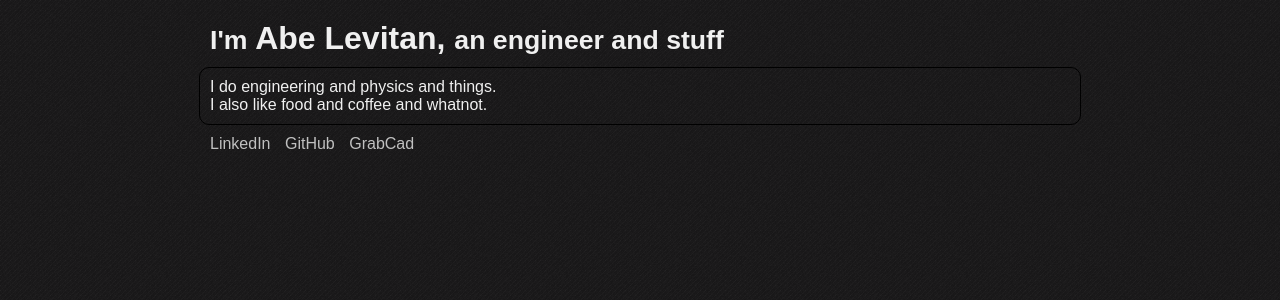
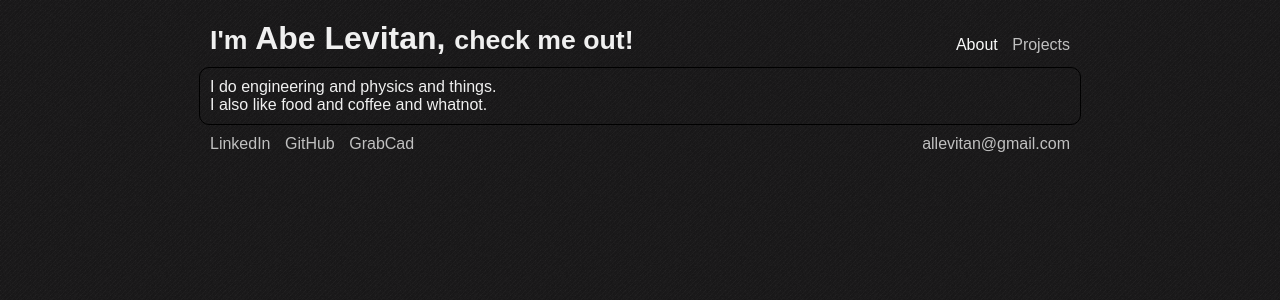
Before and after one commit to allevitan/abelevitan, a Jekyll site: the page built from index.html, in a window 1280 px wide. Shown: the top 300 px of the page. Built offline with Jekyll 4.4.1, drawn with Linux system fonts in a browser that asks for light colours; Markdown is read by kramdown in place of the engine named in the settings.

Commit message:
add a second page to the website, and put my email in the footer

```diff
--- a/_layouts/default.html
+++ b/_layouts/default.html
@@ -13,10 +13,22 @@
   </head>
   <body>
     <div id="header">
+      <ul class="nav">
+	{% if page.section == "about" %}
+	<li class="active"><a href="/index.html">About</a></li>
+	{% else %}
+	<li><a href="/index.html">About</a></li>
+	{% endif %}
+	{% if page.section == "projects" %}
+	<li class="active"><a href="/projects.html">Projects</a></li>
+	{% else %}
+	<li><a href="/projects.html">Projects</a></li>
+	{% endif %}
+      </ul>
       <h1 class="title">
 	<small>I'm</small>
 	<a href="/">{{ site.name }},</a>
-	<small>an engineer and stuff</small>
+	<small>check me out!</small>
       </h1>
     </div>
 
@@ -25,6 +37,7 @@
     </div>
 
     <div id="footer">
+      <a class="email" href="mailto:allevitan@gmail.com">allevitan@gmail.com</a>
       <a class="ref" href="http://www.linkedin.com/in/allevitan">LinkedIn</a>
       <a class="ref" href="http://github.com/allevitan">GitHub</a>
       <a class="ref" href="http://grabcad.com/abraham.levitan-1/">GrabCad</a>
--- a/css/main.css
+++ b/css/main.css
@@ -16,7 +16,7 @@ a {
 }
 
 a:hover {
-    color:#F9f9F9;
+    color:#F9F9F9;
 }
 
 /* Sizing and position of the main divs */
@@ -46,7 +46,6 @@ a:hover {
     margin-right:auto;
 }
 
-
 /* More specific style */
 h1.title {
     margin-bottom:0px;
@@ -61,6 +60,27 @@ h1.title a:hover{
     color:#D0D0D0;
 }
 
+#header ul.nav{
+    float:right;
+}
+
+#header ul.nav li{
+    display:inline-block;
+    margin-left:10px;
+}
+
+#header ul.nav li.active a {
+    color:#F9F9F9;
+}
+
+ul.posts {
+    list-style:none;
+}
+
 #footer .ref {
     margin-right:10px;
 }
+
+#footer .email {
+    float:right;
+}
--- a/index.html
+++ b/index.html
@@ -1,6 +1,7 @@
 ---
 layout: default
 title: Abe Levitan
+section: about
 ---
 
 <div>
@@ -8,11 +9,3 @@ title: Abe Levitan
   <br>
   I also like food and coffee and whatnot.
 </div>
-<!-- Example way to link to the posts
-  <h1>Projects</h1>
-  <ul class="posts">
-    {% for post in site.posts %}
-      <li><span>{{ post.date | date_to_string }}</span> &raquo; <a href="{{ post.url }}">{{ post.title }}</a></li>
-    {% endfor %}
-  </ul>
--->
```
Also changed, not shown: _posts/2013-11-28-welcome-to-jekyll.markdown (deleted, +0 -24 lines), _posts/2013-12-23-band-structure.markdown (added, +9 -0 lines), projects.html (added, +11 -0 lines).
